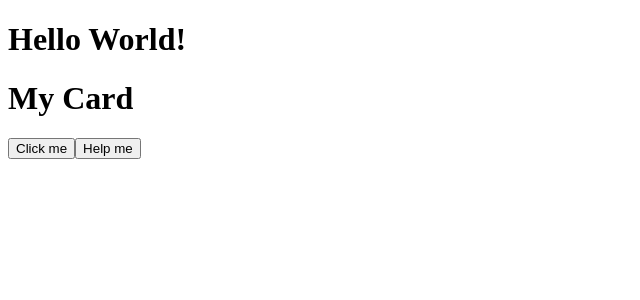
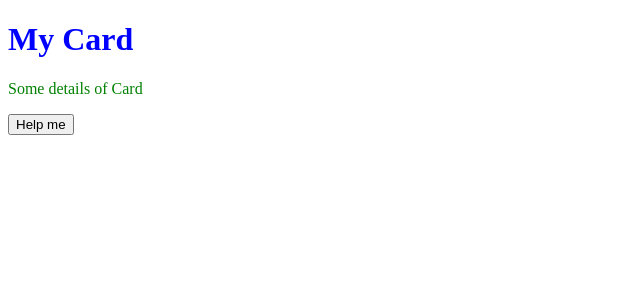
Before and after one commit to rabiayousuf187/Next-React-JS-2ndClass-10Sep2023, a Next.js app: page / in a window 1280 px wide. Shown: the top 300 px of the page, without its empty margins (0-640 px from the left). Built offline with nearby package versions, Linux system fonts and the light colour scheme.

Commit message:
Comps. are imported in main page

```diff
--- a/src/pages/components/UI/Card.js
+++ /dev/null
@@ -1,12 +0,0 @@
-import React from 'react'
-
-function Card() {
-  return (
-    <>
-      <h1>My Card</h1>
-      <button>Click me</button>
-    </>
-  )
-}
-
-export default Card
--- a/src/pages/index.js
+++ b/src/pages/index.js
@@ -1,8 +1,9 @@
 import Head from 'next/head'
 import Image from 'next/image'
 import { Inter } from 'next/font/google'
+import  Card from '@/pages/components/Card'
+import  Heading from '@/pages/components/Heading'
 import  Button from './components/Button'
-import  Card from '@/pages/components/UI/Card'
 import styles from '@/styles/Home.module.css'
 
 const inter = Inter({ subsets: ['latin'] })
@@ -10,11 +11,9 @@ const inter = Inter({ subsets: ['latin'] })
 export default function Home() {
   return (
     <>
-    <h1>Hello World!</h1>
+    <Heading text="My Card"/>
     <Card/>
     <Button text="Help me"/>
-
-
     </>
   )
 }
```
